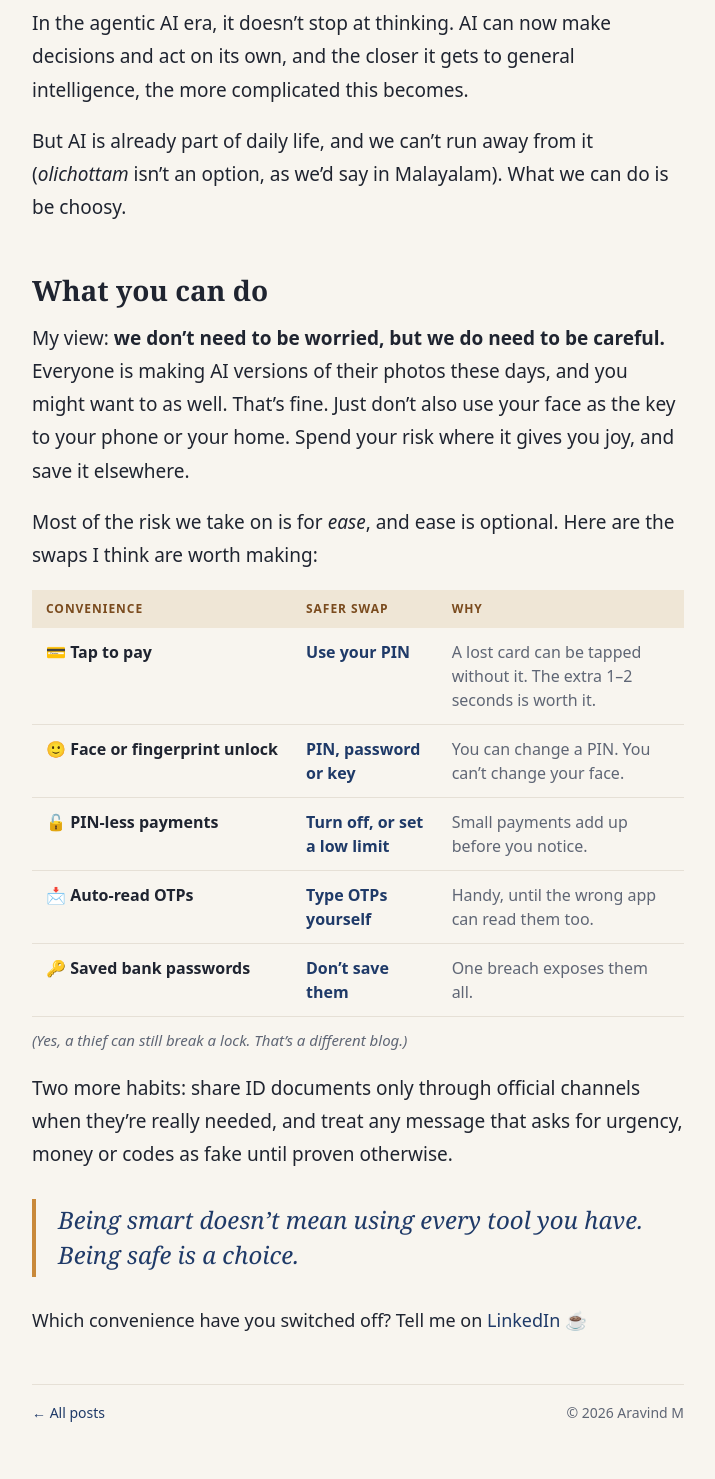
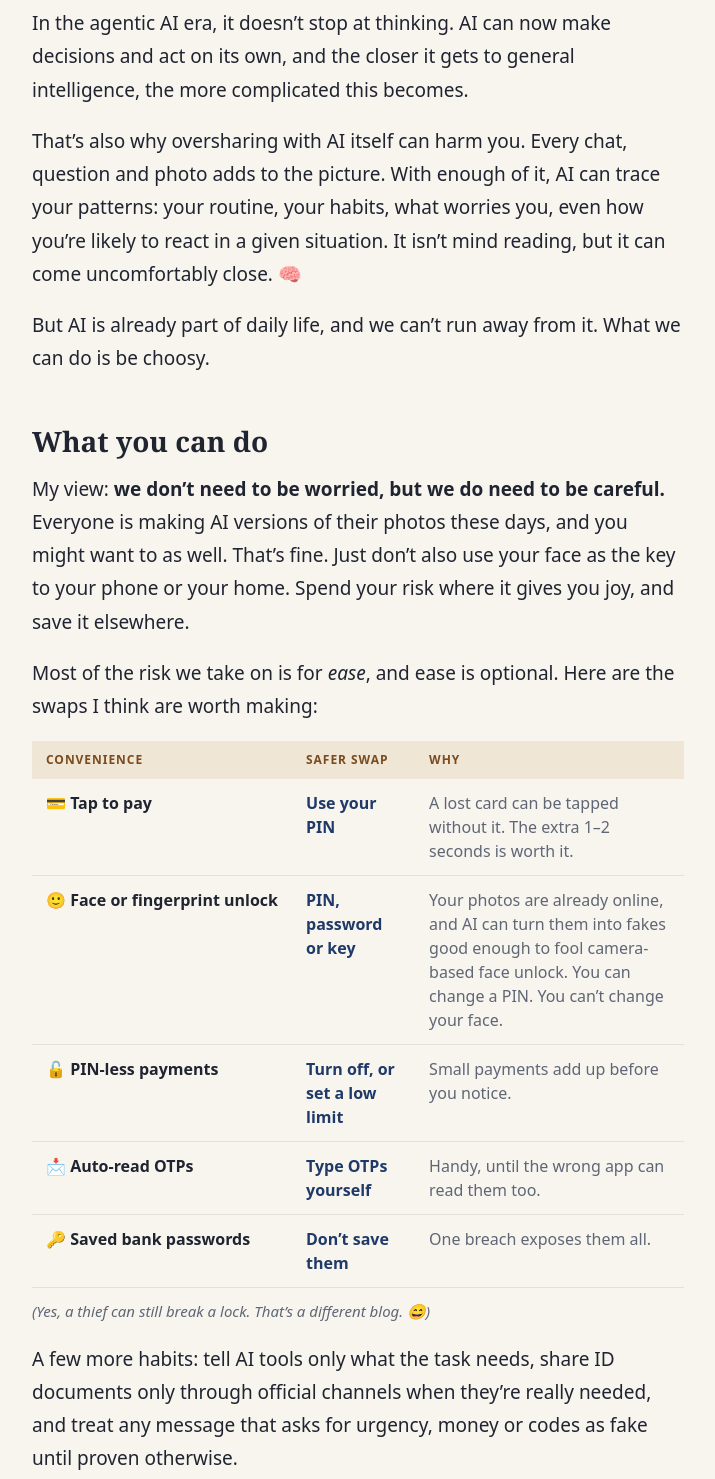
Before and after one commit to aravind-muraleedharan/aravind-muraleedharan.github.io, a plain HTML site: page blog/data-is-already-out-there.html in a window 1280 px wide. Shown: the part 1760-3239 px from the top of the page, without its empty margins (282-997 px from the left). Drawn offline with Linux system fonts and the light colour scheme.

Commit message:
Blog: list first post; post edits

```diff
--- a/blog/data-is-already-out-there.html
+++ b/blog/data-is-already-out-there.html
@@ -77,8 +77,13 @@
       own, and the closer it gets to general intelligence, the more complicated this becomes.
     </p>
     <p>
-      But AI is already part of daily life, and we can’t run away from it (<em>olichottam</em> isn’t
-      an option, as we’d say in Malayalam). What we can do is be choosy.
+      That’s also why oversharing with AI itself can harm you. Every chat, question and photo adds to
+      the picture. With enough of it, AI can trace your patterns: your routine, your habits, what
+      worries you, even how you’re likely to react in a given situation. It isn’t mind reading, but
+      it can come uncomfortably close. 🧠
+    </p>
+    <p>
+      But AI is already part of daily life, and we can’t run away from it. What we can do is be choosy.
     </p>
 
     <h2>What you can do</h2>
@@ -100,7 +105,7 @@
         </thead>
         <tbody>
           <tr><td>💳 Tap to pay</td><td>Use your PIN</td><td>A lost card can be tapped without it. The extra 1–2 seconds is worth it.</td></tr>
-          <tr><td>🙂 Face or fingerprint unlock</td><td>PIN, password or key</td><td>You can change a PIN. You can’t change your face.</td></tr>
+          <tr><td>🙂 Face or fingerprint unlock</td><td>PIN, password or key</td><td>Your photos are already online, and AI can turn them into fakes good enough to fool camera-based face unlock. You can change a PIN. You can’t change your face.</td></tr>
           <tr><td>🔓 PIN-less payments</td><td>Turn off, or set a low limit</td><td>Small payments add up before you notice.</td></tr>
           <tr><td>📩 Auto-read OTPs</td><td>Type OTPs yourself</td><td>Handy, until the wrong app can read them too.</td></tr>
           <tr><td>🔑 Saved bank passwords</td><td>Don’t save them</td><td>One breach exposes them all.</td></tr>
@@ -108,11 +113,11 @@
       </table>
     </div>
     <p class="aside-note">
-      (Yes, a thief can still break a lock. That’s a different blog.)
+      (Yes, a thief can still break a lock. That’s a different blog. 😄)
     </p>
     <p>
-      Two more habits: share ID documents only through official channels when they’re really needed,
-      and treat any message that asks for urgency, money or codes as fake until proven otherwise.
+      A few more habits: tell AI tools only what the task needs, share ID documents only through
+      official channels when they’re really needed, and treat any message that asks for urgency, money or codes as fake until proven otherwise.
     </p>
 
     <blockquote>
```
